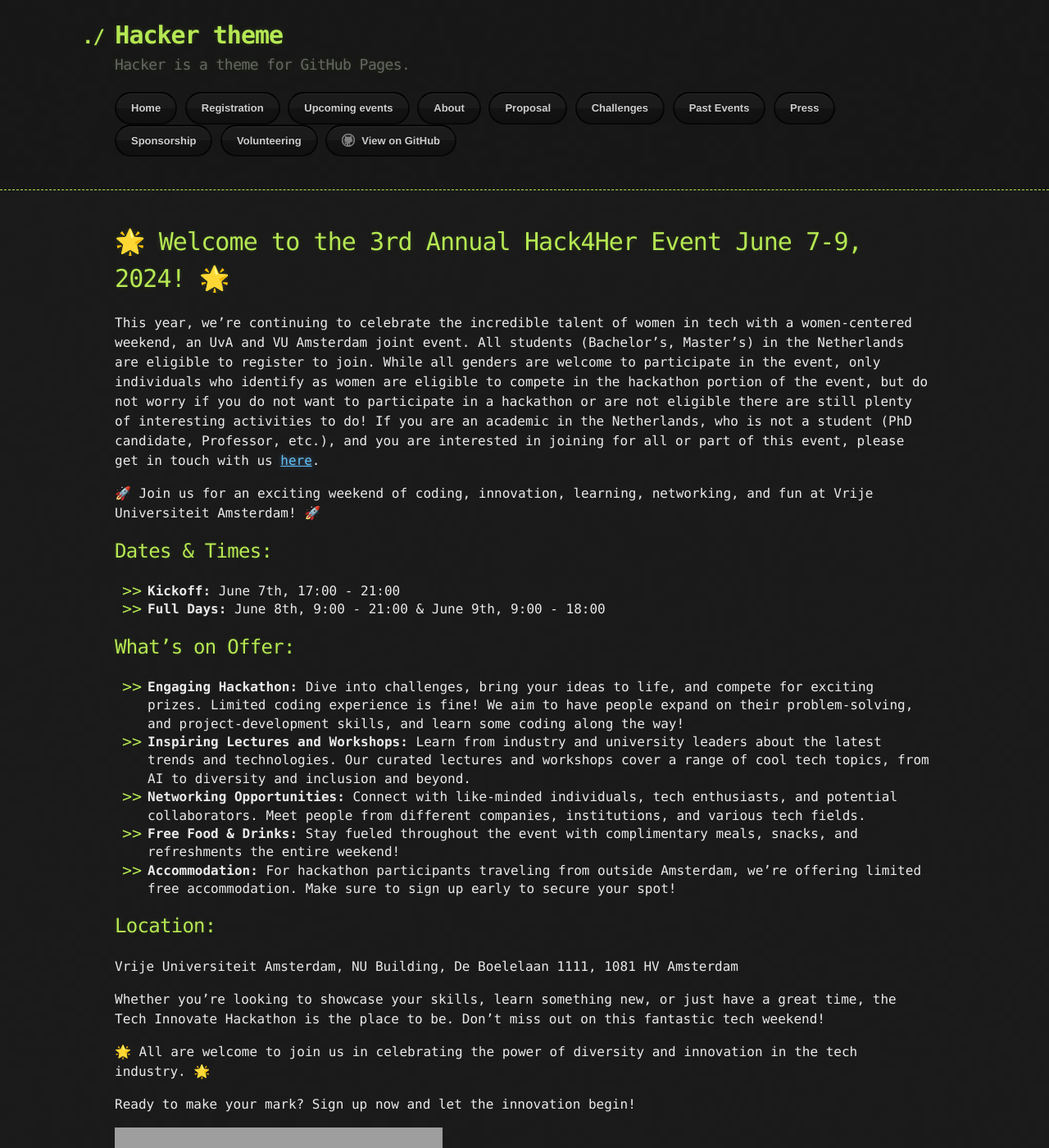
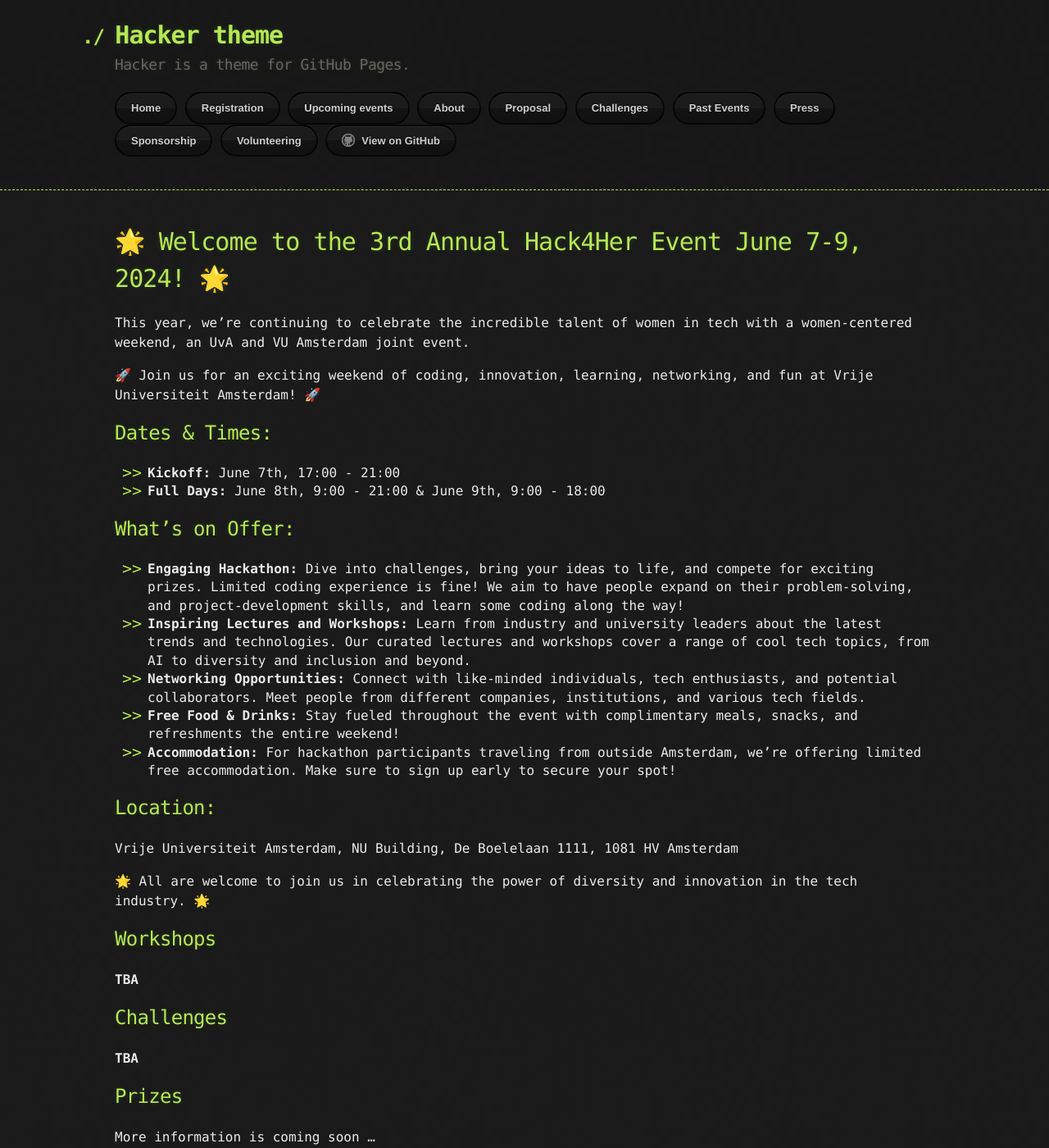
Before and after one commit to hack4her/hack4her.github.io, a Jekyll site: the page built from 2024_event.md, in a window 1280 px wide and 1400 px high. Shown: the whole window at 82% size. Built offline with Jekyll 4.4.1, drawn with Linux system fonts in a browser that asks for light colours; our own code applies the rules of GitHub Pages for plain Markdown files; some of the changed text lies outside the part shown; grey boxes are pictures that could not be loaded.

Commit message:
Update 2024_event.md

```diff
--- a/2024_event.md
+++ b/2024_event.md
@@ -1,7 +1,7 @@
 
 # 🌟 Welcome to the 3rd Annual Hack4Her Event June 7-9, 2024! 🌟
 
-This year, we're continuing to celebrate the incredible talent of women in tech with a women-centered weekend, an UvA and VU Amsterdam joint event. All students (Bachelor's, Master's) in the Netherlands are eligible to register to join.  While all genders are welcome to participate in the event, only individuals who identify as women are eligible to compete in the hackathon portion of the event, but do not worry if you do not want to participate in a hackathon or are not eligible there are still plenty of interesting activities to do! If you are an academic in the Netherlands, who is not a student (PhD candidate, Professor, etc.), and you are interested in joining for all or part of this event, please get in touch with us [here](mailto:hack4her2024@gmail.com).
+This year, we're continuing to celebrate the incredible talent of women in tech with a women-centered weekend, an UvA and VU Amsterdam joint event.
 
 🚀 Join us for an exciting weekend of coding, innovation, learning, networking, and fun at Vrije Universiteit Amsterdam! 🚀
 
@@ -22,19 +22,19 @@ This year, we're continuing to celebrate the incredible talent of women in tech
 
 Vrije Universiteit Amsterdam, NU Building, De Boelelaan 1111, 1081 HV Amsterdam
 
-Whether you're looking to showcase your skills, learn something new, or just have a great time, the Tech Innovate Hackathon is the place to be. Don't miss out on this fantastic tech weekend!
-
 🌟 All are welcome to join us in celebrating the power of diversity and innovation in the tech industry. 🌟
 
-Ready to make your mark? Sign up now and let the innovation begin!
+## Workshops
+**TBA**
 
 
-<a href="https://docs.google.com/forms/d/e/1FAIpQLSdRWW-zl_Q58AGoLR0WqIlr7eypdgPIZn3Qo10W4VZH6-PDHg/viewform" target="_blank">
-  <img src="https://github.com/hack4her/hack4her.github.io/blob/main/hack4her_1.jpg?raw=true" alt="Hackathon Event 2024 Poster" style="max-width:100%;">
-</a>
+
+## Challenges
+**TBA**
+
 
 ## Prizes
-More information coming soon ...
+More information is coming soon ...
 
 ## Questions?
 Please do not hesitate to contact us [here](mailto:hack4her2024@gmail.com) if you have any questions or comments.
```
